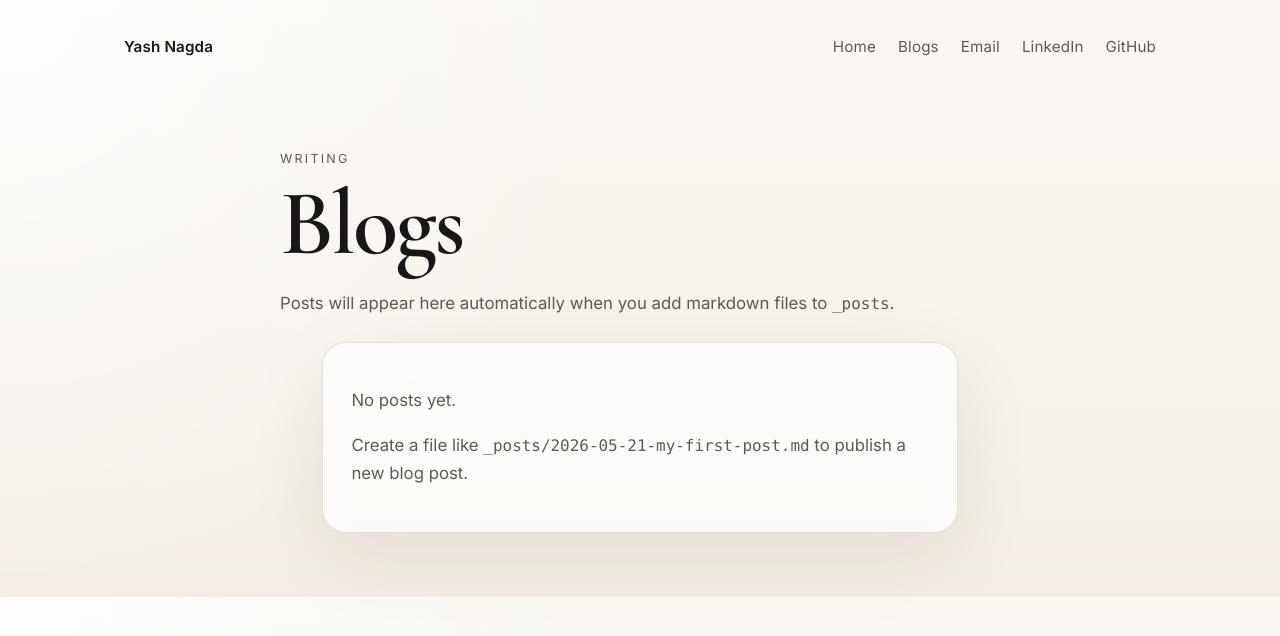
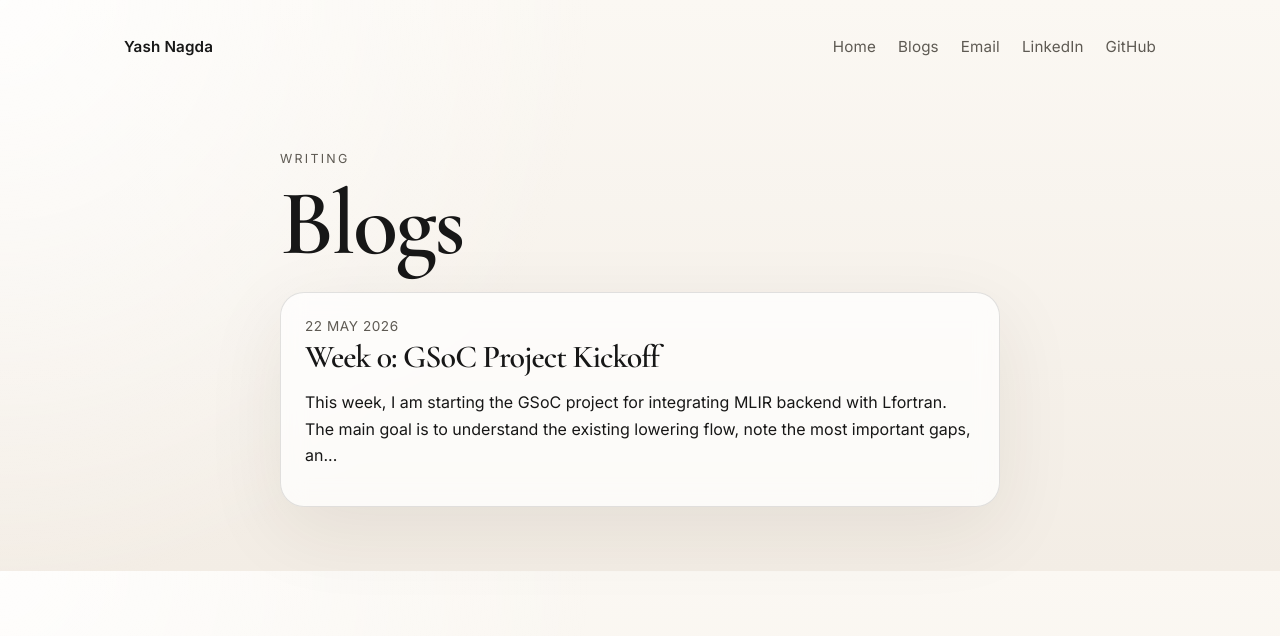
Before and after one commit to YashNagda17/YashNagda17.github.io, a Jekyll site: the page built from blogs/index.html, in a window 1280 px wide. Shown: the top 636 px of the page. Built offline with Jekyll 4.4.1, drawn with Linux system fonts in a browser that asks for light colours.

Commit message:
Add blog-1: Week-0 of GSOC
remove blogs placeholder

```diff
--- /dev/null
+++ b/_posts/2026-05-22-week-0-gsoc.md
@@ -0,0 +1,16 @@
+---
+layout: post
+title: "Week 0: GSoC Project Kickoff"
+date: 2026-05-22
+---
+
+This week, I am starting the GSoC project for integrating MLIR backend with Lfortran. The main goal is to understand the existing lowering flow, note the most important gaps, and prepare a clean foundation for later MLIR implementation. The project has two paths: a native API built with our own implementation for MLIR lowering, and an upstream API built on upstream MLIR. This early work involves creating a stable API Design for future changes in the MLIR backend, and ensuring that the design can work with both native and upstream implementations.
+
+The project is important because a reliable MLIR backend can make LFortran easier to extend with upstream MLIR changes. The stablitity of LFortran MLIR backend with upstream changes, with minimum changes in the codebase is crucial. Also, it gives a performance comparision with existing LFortran backends, and helps to identify the most important gaps in the current implementation. The project also involves a lot of design work, which is important for ensuring that the MLIR backend can be easily extended in the future.
+
+A huge thanks to my mentors, Ondřej Čertík, Pranav Goswami, Harshita Kalani & other contributors for providing me an opportunity to work on this project. I am looking forward to learning a lot from this project and contributing to the LFortran community.
+
+Detailed reference:
+- [GSOC Project Proposal](https://summerofcode.withgoogle.com/programs/2026/projects/Z2Eq4Htp)
+- [Detailed GSOC Application](https://drive.google.com/file/d/1rvBM4caro9aHoDZK2qhbKyNDsHYZWDYy/view?usp=sharing)
+- [Reference MLIR Implementation](https://github.com/certik/mlir)
--- a/blogs/index.html
+++ b/blogs/index.html
@@ -6,9 +6,6 @@ title: Blogs
 <section class="page-header">
   <p class="eyebrow">Writing</p>
   <h1>Blogs</h1>
-  <p class="intro">
-    Posts will appear here automatically when you add markdown files to <code>_posts</code>.
-  </p>
 </section>
 
 <section class="post-list">
```
Also changed, not shown: 3 other files.
